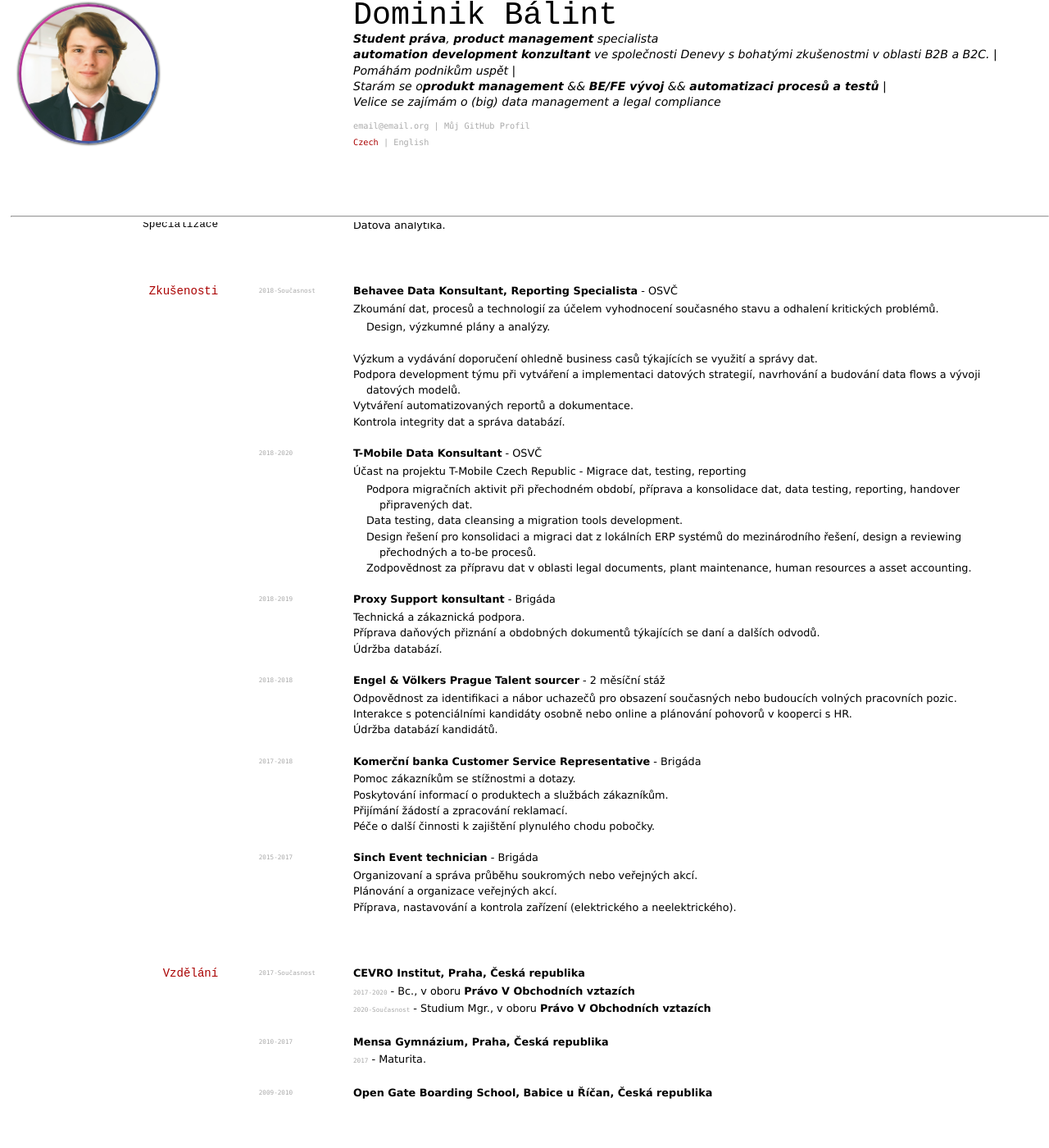
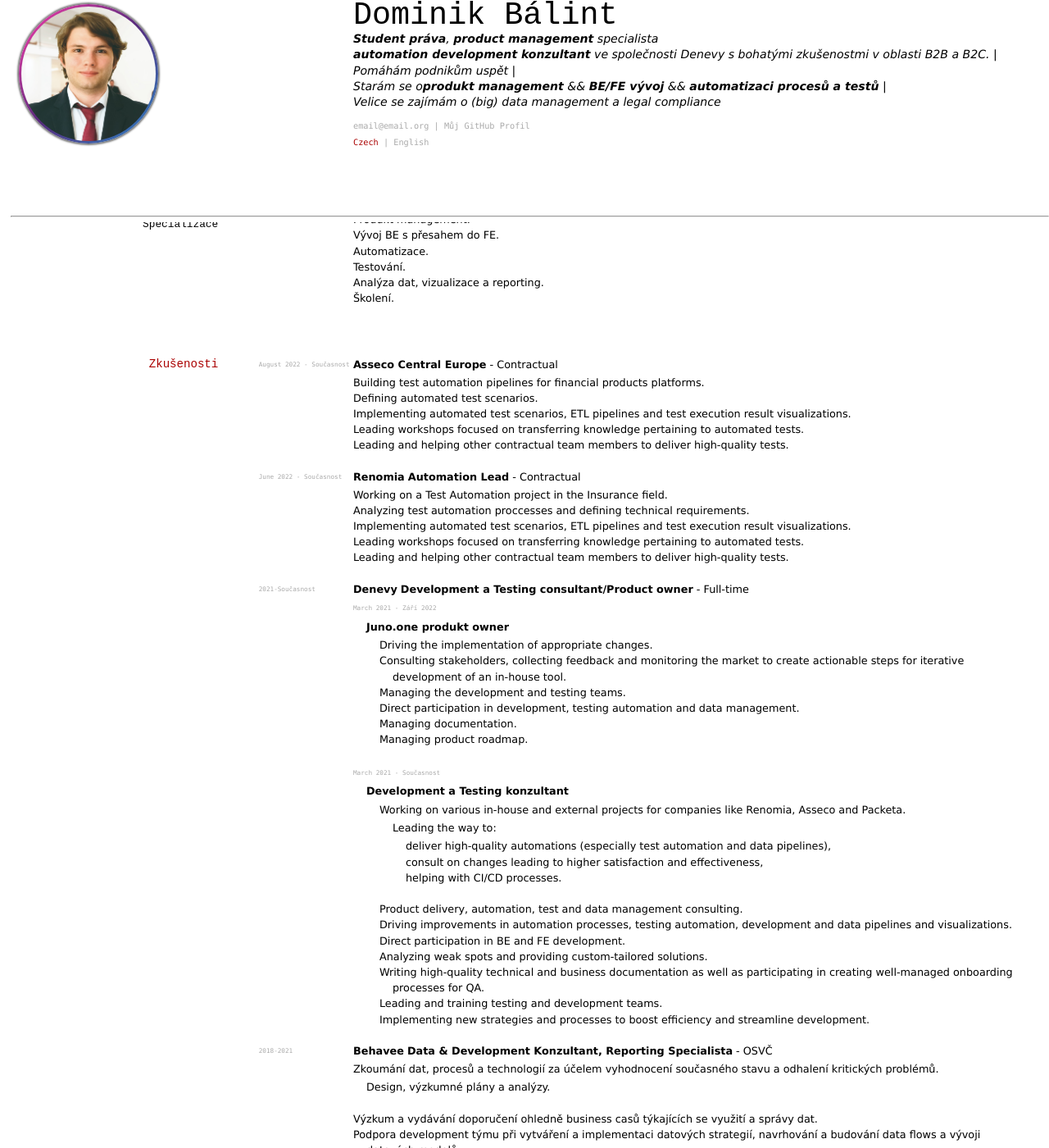
Before and after one commit to Dominik-97/curriculum-vitae, a Jekyll site: the page built from index_cz.md, in a window 1280 px wide and 1400 px high, scrolled down 478 px. Shown: the whole window at 82% size. Built offline with Jekyll 4.4.1, drawn with Linux system fonts in a browser that asks for light colours; some of the changed text lies outside the part shown.

Commit message:
Translating.

```diff
--- a/index_cz.md
+++ b/index_cz.md
@@ -45,11 +45,58 @@
 
 ### Specializace
 
-Datová analytika.
-
+- Produkt management.
+- Vývoj BE s přesahem do FE.
+- Automatizace.
+- Testování.
+- Analýza dat, vizualizace a reporting.
+- Školení.
 
 ## Zkušenosti
-`2018-Současnost` __Behavee__ **Data Konsultant, Reporting Specialista** - OSVČ <br>
+
+`August 2022 - Současnost` __Asseco Central Europe__ - Contractual <br>
+
+- Building test automation pipelines for financial products platforms.
+- Defining automated test scenarios.
+- Implementing automated test scenarios, ETL pipelines and test execution result visualizations.
+- Leading workshops focused on transferring knowledge pertaining to automated tests.
+- Leading and helping other contractual team members to deliver high-quality tests.
+
+`June 2022 - Současnost` __Renomia__ **Automation Lead** - Contractual <br>
+
+- Working on a Test Automation project in the Insurance field.
+- Analyzing test automation proccesses and defining technical requirements.
+- Implementing automated test scenarios, ETL pipelines and test execution result visualizations.
+- Leading workshops focused on transferring knowledge pertaining to automated tests.
+- Leading and helping other contractual team members to deliver high-quality tests.
+
+`2021-Současnost` __Denevy__ **Development a Testing consultant/Product owner** - Full-time <br>
+
+- `March 2021 - Září 2022`
+  - **Juno.one produkt owner**
+    - Driving the implementation of appropriate changes.
+    - Consulting stakeholders, collecting feedback and monitoring the market to create actionable steps for iterative development of an in-house tool.
+    - Managing the development and testing teams.
+    - Direct participation in development, testing automation and data management.
+    - Managing documentation.
+    - Managing product roadmap.
+
+- `March 2021 - Současnost`
+  - **Development a Testing konzultant**
+    - Working on various in-house and external projects for companies like Renomia, Asseco and Packeta.
+      - Leading the way to:
+        - deliver high-quality automations (especially test automation and data pipelines),
+        - consult on changes leading to higher satisfaction and effectiveness,
+        - helping with CI/CD processes.
+    - Product delivery, automation, test and data management consulting.
+    - Driving improvements in automation processes, testing automation, development and data pipelines and visualizations.
+    - Direct participation in BE and FE development.
+    - Analyzing weak spots and providing custom-tailored solutions.
+    - Writing high-quality technical and business documentation as well as participating in creating well-managed onboarding processes for QA.
+    - Leading and training testing and development teams.
+    - Implementing new strategies and processes to boost efficiency and streamline development.
+
+`2018-2021` __Behavee__ **Data & Development Konzultant, Reporting Specialista** - OSVČ <br>
 
 - Zkoumání dat, procesů a technologií za účelem vyhodnocení současného stavu a odhalení kritických problémů.
   - Design, výzkumné plány a analýzy.
@@ -57,26 +104,16 @@
 - Podpora development týmu při vytváření a implementaci datových strategií, navrhování a budování data flows a vývoji datových modelů.
 - Vytváření automatizovaných reportů a dokumentace.
 - Kontrola integrity dat a správa databází.
+- Zavádění nových efektivních strategií a procesů.
 
-`2018-2020` __T-Mobile__ **Data Konsultant** - OSVČ <br>
+`2018-2020` __T-Mobile__ **Data & Development Konzultant** - OSVČ <br>
 
 - Účast na projektu T-Mobile Czech Republic - Migrace dat, testing, reporting
   - Podpora migračních aktivit při přechodném období, příprava a konsolidace dat, data testing, reporting, handover připravených dat.
   - Data testing, data cleansing a migration tools development.
   - Design řešení pro konsolidaci a migraci dat z lokálních ERP systémů do mezinárodního řešení, design a reviewing přechodných a to-be procesů.
   - Zodpovědnost za přípravu dat v oblasti legal documents, plant maintenance, human resources a asset accounting.
-
-`2018-2019` __Proxy__ **Support konsultant** - Brigáda <br>
-
-- Technická a zákaznická podpora.
-- Příprava daňových přiznání a obdobných dokumentů týkajících se daní a dalších odvodů.
-- Údržba databází.
-
-`2018-2018` __Engel & Völkers Prague__ **Talent sourcer** - 2 měsíční stáž <br>
-
-- Odpovědnost za identifikaci a nábor uchazečů pro obsazení současných nebo budoucích volných pracovních pozic.
-- Interakce s potenciálními kandidáty osobně nebo online a plánování pohovorů v kooperci s HR.
-- Údržba databází kandidátů.
+  - Vedení týmu - data delivery.
 
 `2017-2018` __Komerční banka__ **Customer Service Representative** - Brigáda <br>
 
```
